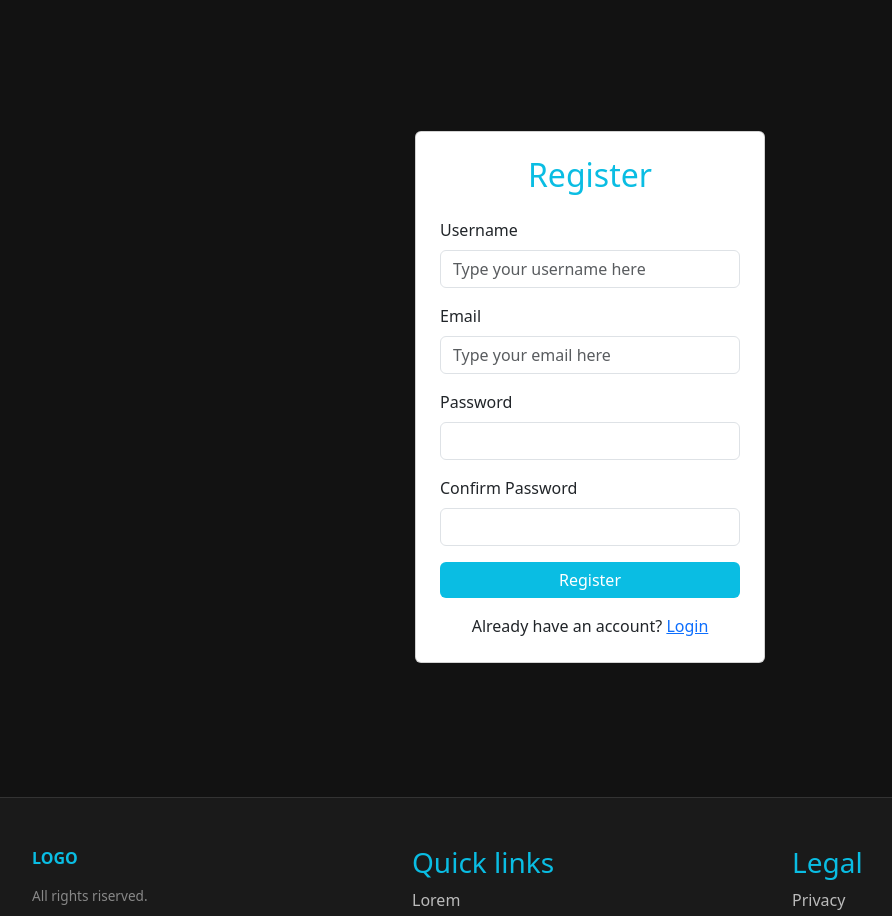
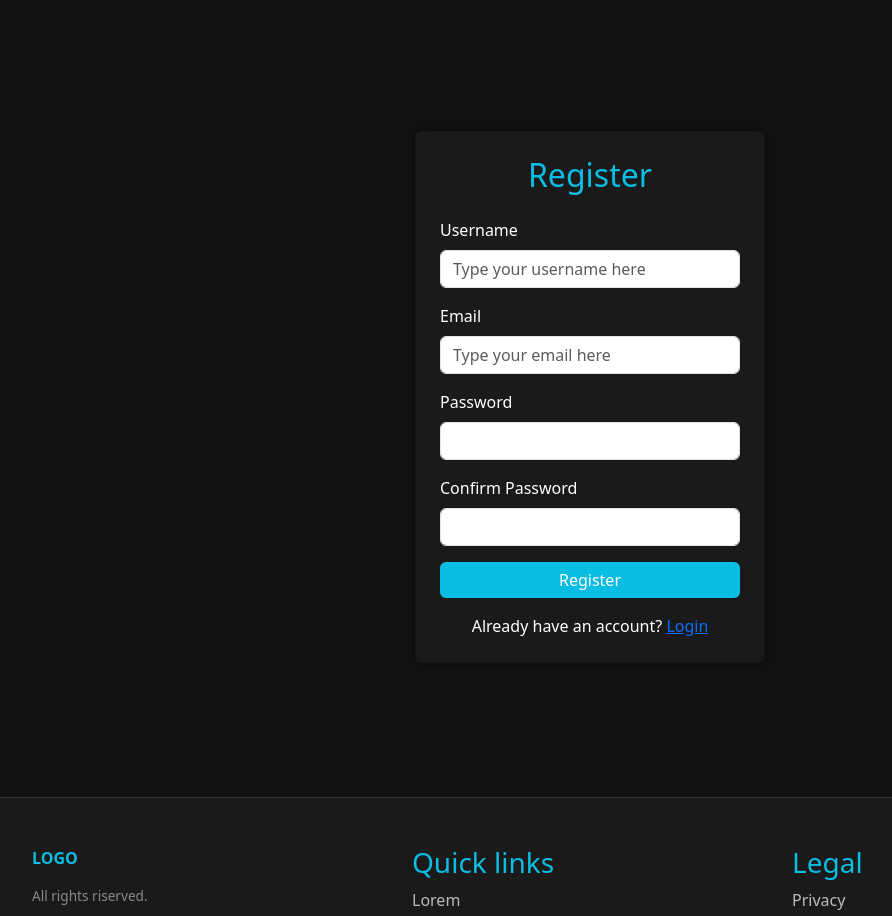
Before and after one commit to vincenzo-terracciano/webapp-react, a React (Vite) app: page /register in a window 1280 px wide. Shown: the part 860-1776 px from the top of the page, without its empty margins (50-942 px from the left). Built offline with nearby package versions, Linux system fonts and the light colour scheme.

Commit message:
Add director information to SingleMovie component and update card styles for consistency

```diff
--- a/src/index.css
+++ b/src/index.css
@@ -57,6 +57,7 @@ main {
   object-fit: cover;
 }
 
+h1,
 h2,
 h3,
 h4 {
@@ -150,3 +151,9 @@ hr {
   border-top: 1px solid #3b3b3b;
   margin: 2rem 0;
 }
+
+.card {
+  background-color: #1a1a1a;
+  color: white;
+  box-shadow: 0 0 10px rgba(0, 0, 0, 0.5);
+}
--- a/src/pages/SingleMovie.jsx
+++ b/src/pages/SingleMovie.jsx
@@ -47,6 +47,7 @@ export default function SingleMovie() {
                                 <div className="col-8">
                                     <h1 className="display-5 fw-bold">{movie?.title}</h1>
                                     <p className="col-md-8 fs-4">{movie?.abstract}</p>
+                                    <p>{movie?.director}</p>
                                     <p>{movie?.genre}</p>
                                     <p>{movie?.release_year}</p>
                                 </div>
```
